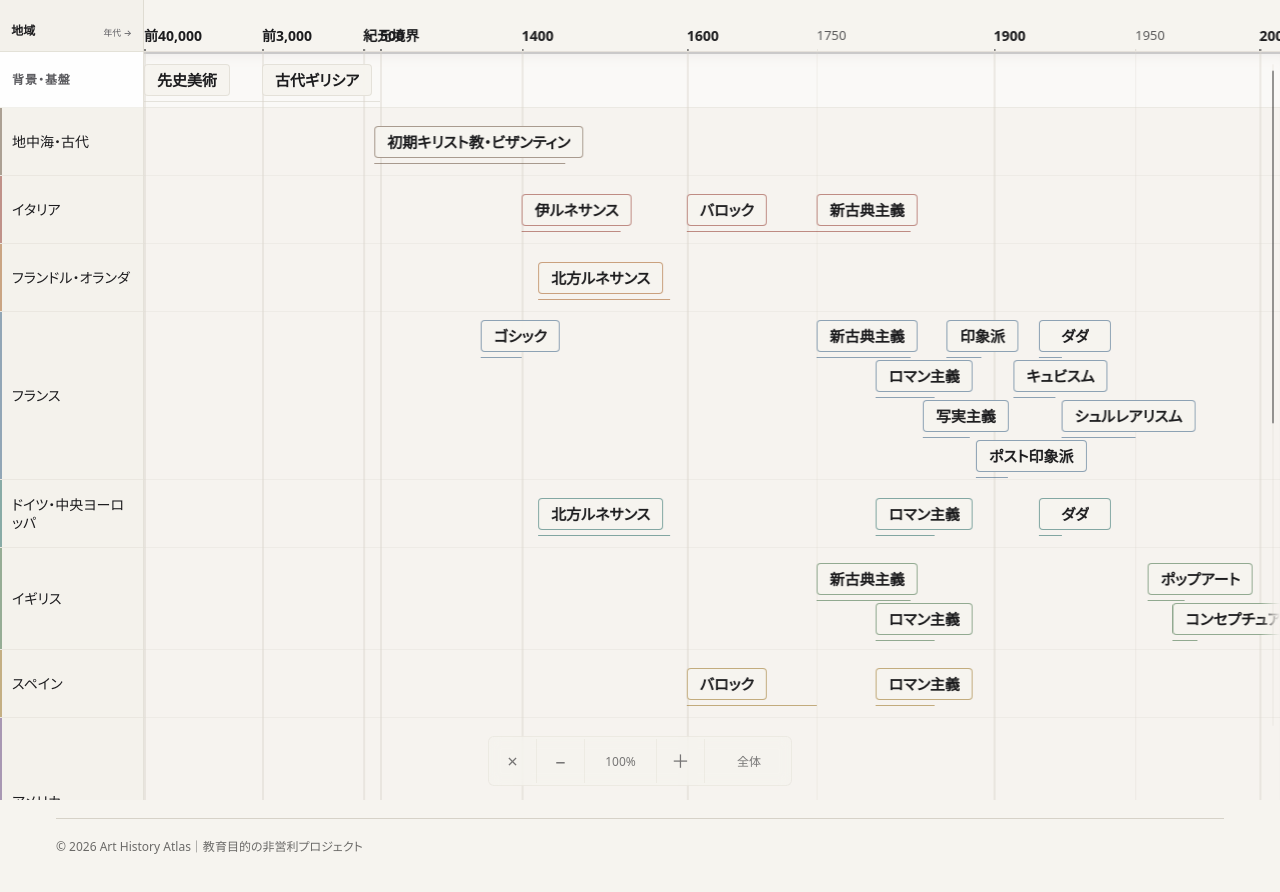
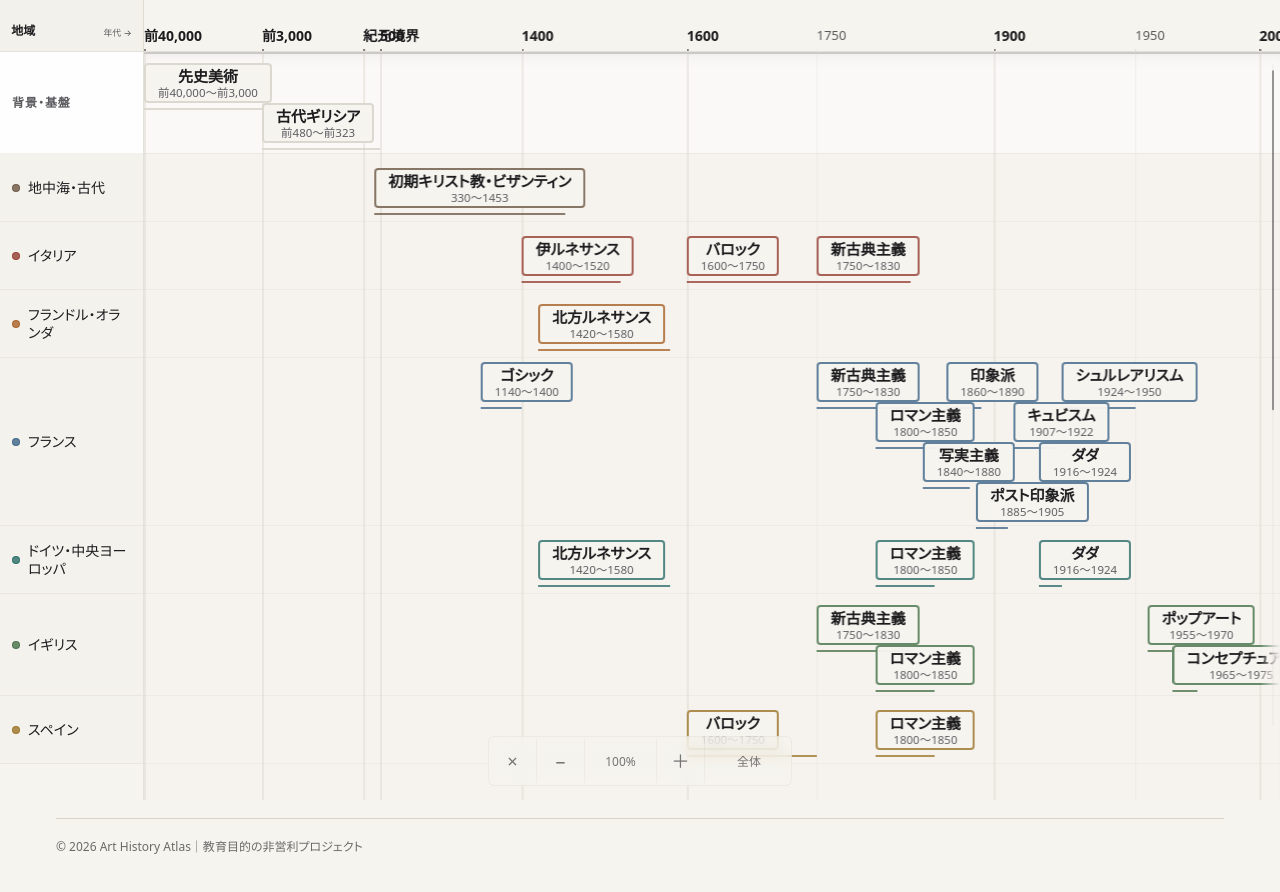
Before and after one commit to taktak2001/art-history-atlas, a Next.js app: page /timeline in a window 1280 px wide. Both pictures are taken after a click on the button "タイムラインを全画面で表示". Shown: the top 892 px of the page. Built offline with nearby package versions, Linux system fonts and the light colour scheme.

Commit message:
Improve timeline label readability

```diff
--- a/src/app/globals.css
+++ b/src/app/globals.css
@@ -681,13 +681,23 @@ html.dark .relation-badge {
 }
 
 .timeline-region-label {
+  gap: 0.45rem;
   border-top: 1px solid rgb(var(--c-line) / 0.22);
   font-weight: 500;
   letter-spacing: 0.015em;
 }
 
 .timeline-region-label:not([data-origin-band]) {
-  box-shadow: inset 2px 0 rgb(var(--timeline-region-rgb) / 0.46);
+  box-shadow: none;
+}
+
+.timeline-region-dot {
+  width: 0.45rem;
+  height: 0.45rem;
+  flex: 0 0 auto;
+  border: 1px solid rgb(var(--timeline-region-rgb) / 0.96);
+  border-radius: 999px;
+  background: rgb(var(--timeline-region-rgb) / 0.78);
 }
 
 .timeline-region-label[data-origin-band] {
@@ -771,8 +781,8 @@ html.dark .relation-badge {
 }
 
 .timeline-bar-visual {
-  height: 1.375rem;
-  border: 1px solid rgb(var(--timeline-region-rgb) / 0.58);
+  height: 2.125rem;
+  border: 2px solid rgb(var(--timeline-region-rgb) / 0.82);
   border-radius: 3px;
   background: rgb(var(--c-paper) / 0.94);
   box-shadow: none;
@@ -785,7 +795,7 @@ html.dark .relation-badge {
 }
 
 .timeline-bar-visual--secondary {
-  border-color: rgb(var(--timeline-region-rgb) / 0.58);
+  border-color: rgb(var(--timeline-region-rgb) / 0.82);
   background: rgb(var(--c-paper) / 0.94);
   box-shadow: none;
   color: rgb(var(--c-ink));
@@ -821,6 +831,8 @@ html.dark .relation-badge {
   white-space: nowrap;
   text-overflow: ellipsis;
   line-height: 1.1;
+  font-size: 0.6875rem;
+  font-weight: 600;
   text-align: center;
 }
 
@@ -831,7 +843,7 @@ html.dark .relation-badge {
   word-break: keep-all;
   text-overflow: ellipsis;
   color: rgb(var(--c-ink));
-  font-size: 0.625rem;
+  font-size: 0.6875rem;
   font-weight: 600;
   font-synthesis: weight;
   line-height: 1.25;
@@ -840,9 +852,9 @@ html.dark .relation-badge {
 
 .timeline-label-date {
   color: rgb(var(--c-muted));
-  font-size: 0.5625rem;
+  font-size: 0.6875rem;
   font-weight: 400;
-  line-height: 1;
+  line-height: 1.05;
   white-space: nowrap;
 }
 
@@ -1213,6 +1225,7 @@ html.dark .relation-badge {
   display: flex;
   width: 100%;
   align-items: center;
+  gap: 0.5rem;
   padding-inline: 0.75rem;
   overflow: hidden;
   border-bottom: 1px solid rgb(var(--c-line) / 0.34);
@@ -1225,7 +1238,16 @@ html.dark .relation-badge {
 }
 
 .timeline-viewer-region-label:not(.timeline-viewer-region-label--origin) {
-  box-shadow: inset 2px 0 rgb(var(--timeline-region-rgb) / 0.54);
+  box-shadow: none;
+}
+
+.timeline-viewer-region-dot {
+  width: 0.5rem;
+  height: 0.5rem;
+  flex: 0 0 auto;
+  border: 1px solid rgb(var(--timeline-region-rgb) / 0.98);
+  border-radius: 999px;
+  background: rgb(var(--timeline-region-rgb) / 0.82);
 }
 
 .timeline-viewer-region-label--origin {
@@ -1351,15 +1373,15 @@ html.dark .relation-badge {
   top: -1px;
   left: 0;
   z-index: 3;
-  height: 1px;
+  height: 2px;
   min-width: 1px;
-  background: rgb(var(--timeline-region-rgb, var(--c-line)) / 0.58);
+  background: rgb(var(--timeline-region-rgb, var(--c-line)) / 0.78);
   transform: translate3d(-200vw, -200vh, 0);
 }
 
 .timeline-viewer-period[data-priority='true'] {
-  height: 1px;
-  background: rgb(var(--timeline-region-rgb, var(--c-line)) / 0.58);
+  height: 2px;
+  background: rgb(var(--timeline-region-rgb, var(--c-line)) / 0.78);
 }
 
 .timeline-viewer-period[data-secondary-occurrence='true'] {
@@ -1418,12 +1440,15 @@ html.dark .relation-badge {
   position: relative;
   display: flex;
   width: 100%;
-  height: 2rem;
+  height: 2.5rem;
+  flex-direction: column;
   align-items: center;
   justify-content: center;
+  gap: 0.125rem;
   padding-inline: 0.75rem;
   overflow: hidden;
-  border: 1px solid rgb(var(--timeline-region-rgb, var(--c-line)) / 0.58);
+  border: 2px solid
+    rgb(var(--timeline-region-rgb, var(--c-line)) / 0.82);
   border-radius: 4px;
   background: rgb(var(--c-paper) / 0.96);
   transition:
@@ -1433,19 +1458,12 @@ html.dark .relation-badge {
 }
 
 .timeline-viewer-node__surface::after {
-  position: absolute;
-  right: auto;
-  bottom: -1px;
-  left: 0.625rem;
-  width: 1.25rem;
-  height: 1px;
-  background: rgb(var(--timeline-region-rgb, var(--c-line)) / 0.62);
-  content: '';
+  content: none;
 }
 
 .timeline-viewer-node[data-priority='true'] .timeline-viewer-node__surface {
   min-width: 4.5rem;
-  border-color: rgb(var(--timeline-region-rgb, var(--c-line)) / 0.58);
+  border-color: rgb(var(--timeline-region-rgb, var(--c-line)) / 0.82);
   background: rgb(var(--c-paper) / 0.96);
 }
 
@@ -1458,7 +1476,7 @@ html.dark .relation-badge {
 
 .timeline-viewer-node[data-secondary-occurrence='true']
   .timeline-viewer-node__surface {
-  border-color: rgb(var(--timeline-region-rgb, var(--c-line)) / 0.58);
+  border-color: rgb(var(--timeline-region-rgb, var(--c-line)) / 0.82);
   color: rgb(var(--c-ink));
   background: rgb(var(--c-paper) / 0.96);
 }
@@ -1488,6 +1506,20 @@ html.dark .relation-badge {
   line-height: 1.2;
   overflow-wrap: normal;
   word-break: keep-all;
+  text-overflow: ellipsis;
+  white-space: nowrap;
+}
+
+.timeline-viewer-node__date {
+  display: block;
+  overflow: hidden;
+  max-width: 100%;
+  color: rgb(var(--c-muted));
+  font-size: 0.71875rem;
+  font-weight: 400;
+  line-height: 1;
+  text-overflow: ellipsis;
+  white-space: nowrap;
 }
 
 .timeline-viewer-node[data-priority='true'] .timeline-viewer-node__short,
@@ -1510,9 +1542,6 @@ html.dark .relation-badge {
 
 .timeline-viewer-node__formal {
   display: none;
-  -webkit-box-orient: vertical;
-  -webkit-line-clamp: 2;
-  white-space: normal;
 }
 
 .timeline-viewer-overflow {
@@ -1565,12 +1594,12 @@ html.dark .relation-badge {
   .timeline-viewer-node__formal,
 .timeline-viewer-frame--active[data-semantic-level='detailed']
   .timeline-viewer-node__formal {
-  display: -webkit-box;
+  display: block;
 }
 
 .timeline-viewer-frame--active[data-semantic-level='detailed']
   .timeline-viewer-node__surface {
-  height: 2rem;
+  height: 2.5rem;
 }
 
 .timeline-viewer-position {
@@ -1670,7 +1699,7 @@ html.dark .relation-badge {
   }
 
   .timeline-viewer-node__surface {
-    height: 2rem;
+    height: 2.5rem;
     padding-inline: 0.625rem;
   }
 
@@ -1682,7 +1711,7 @@ html.dark .relation-badge {
 
   .timeline-viewer-frame--active[data-semantic-level='detailed']
     .timeline-viewer-node__surface {
-    height: 2rem;
+    height: 2.5rem;
   }
 
   .timeline-viewer-controls {
@@ -1730,9 +1759,9 @@ html.dark .relation-badge {
 
 .timeline-bar-visual {
   position: absolute;
-  height: 1.375rem;
+  height: 2.125rem;
   overflow: hidden;
-  border: 1px solid rgb(var(--timeline-region-rgb) / 0.58);
+  border: 2px solid rgb(var(--timeline-region-rgb) / 0.82);
   border-radius: 3px;
   background: rgb(var(--c-paper) / 0.94);
   color: rgb(var(--c-ink));
@@ -1744,13 +1773,13 @@ html.dark .relation-badge {
 }
 
 .timeline-bar-visual--priority {
-  border-color: rgb(var(--timeline-region-rgb) / 0.58);
+  border-color: rgb(var(--timeline-region-rgb) / 0.82);
   background: rgb(var(--c-paper) / 0.94);
   color: rgb(var(--c-ink));
 }
 
 .timeline-follow-label {
-  gap: 0.375rem;
+  gap: 0.125rem;
   background: transparent;
   color: rgb(var(--c-ink));
   font-family: var(--font-sans);
@@ -1760,7 +1789,7 @@ html.dark .relation-badge {
 
 [data-timeline-bar]:hover .timeline-bar-visual,
 [data-timeline-bar]:focus-visible .timeline-bar-visual {
-  border-width: 1px;
+  border-width: 2px;
   border-color: rgb(var(--timeline-region-rgb) / 0.86);
   background: rgb(var(--timeline-region-rgb) / 0.075);
   box-shadow: none;
--- a/src/components/HorizontalTimeline.tsx
+++ b/src/components/HorizontalTimeline.tsx
@@ -59,7 +59,6 @@ const DESKTOP_MIN_LANE_H = 50;
 const MOBILE_MIN_LANE_H = 50;
 const LABEL_INNER_PADDING = 8;
 const LABEL_TEXT_PADDING = 16;
-const LABEL_META_GAP = 6;
 const DESKTOP_DETAIL_LABEL_FOOTPRINT = 140;
 const MOBILE_DETAIL_LABEL_FOOTPRINT = 120;
 
@@ -316,7 +315,6 @@ export function HorizontalTimeline({
         movementId: movement.id,
         href: `/movements/${movement.id}/`,
         nameJa: movement.nameJa,
-        nameEn: movement.nameEn,
         shortLabel: movement.shortLabel,
         dateLabel: `${fmtYear(movement.dates.start)}〜${
           movement.dates.end === null ? '現在' : fmtYear(movement.dates.end)
@@ -346,7 +344,6 @@ export function HorizontalTimeline({
           movementId: movement.id,
           href: `/movements/${movement.id}/`,
           nameJa: summary.label,
-          nameEn: movement.nameEn,
           shortLabel: movement.shortLabel,
           dateLabel: `${fmtYear(movement.dates.start)}〜${
             movement.dates.end === null ? '現在' : fmtYear(movement.dates.end)
@@ -419,10 +416,7 @@ export function HorizontalTimeline({
         const availableWidth = Math.min(geometry.maximumWidth, visibleWidth);
         const availableNameWidth = Math.max(
           1,
-          availableWidth -
-            geometry.dateWidth -
-            LABEL_META_GAP -
-            LABEL_TEXT_PADDING,
+          availableWidth - LABEL_TEXT_PADDING,
         );
         const choice = chooseTimelineLabel({
           name: geometry.name,
@@ -443,10 +437,7 @@ export function HorizontalTimeline({
         const resolvedLabelWidth = Math.max(
           1,
           Math.min(
-            chosenWidth +
-              geometry.dateWidth +
-              LABEL_META_GAP +
-              LABEL_TEXT_PADDING,
+            Math.max(chosenWidth, geometry.dateWidth) + LABEL_TEXT_PADDING,
             availableWidth,
           ),
         );
@@ -502,7 +493,7 @@ export function HorizontalTimeline({
       const dateWidth = dateElement.getBoundingClientRect().width;
       const availableNameWidth = Math.max(
         1,
-        availableWidth - dateWidth - LABEL_META_GAP - LABEL_TEXT_PADDING,
+        availableWidth - LABEL_TEXT_PADDING,
       );
       const name = element.dataset.fullLabel ?? '';
       const shortLabel = element.dataset.shortLabel || undefined;
@@ -534,7 +525,7 @@ export function HorizontalTimeline({
       const resolvedLabelWidth = Math.max(
         1,
         Math.min(
-          chosenWidth + dateWidth + LABEL_META_GAP + LABEL_TEXT_PADDING,
+          Math.max(chosenWidth, dateWidth) + LABEL_TEXT_PADDING,
           availableWidth,
         ),
       );
@@ -789,7 +780,8 @@ export function HorizontalTimeline({
                 } as CSSProperties
               }
             >
-              {REGION_LABELS[lane.region]}
+              <span className="timeline-region-dot" aria-hidden="true" />
+              <span>{REGION_LABELS[lane.region]}</span>
             </div>
           ))}
         </div>
@@ -975,7 +967,7 @@ export function HorizontalTimeline({
                           data-follow-label
                           data-full-label={movement.nameJa}
                           data-short-label={movement.shortLabel}
-                          className="timeline-follow-label pointer-events-none absolute inset-y-0 left-0 flex items-center overflow-hidden px-px"
+                          className="timeline-follow-label pointer-events-none absolute inset-y-0 left-0 flex flex-col items-center justify-center overflow-hidden px-px"
                         >
                           <span
                             data-label-text
--- a/src/components/TimelineViewerFrame.tsx
+++ b/src/components/TimelineViewerFrame.tsx
@@ -43,7 +43,6 @@ export type TimelineViewerNode = {
   movementId: string;
   href: string;
   nameJa: string;
-  nameEn: string;
   shortLabel?: string;
   dateLabel: string;
   regionLabel: string;
@@ -1370,7 +1369,13 @@ export function TimelineViewerFrame({
                       : undefined
                   }
                 >
-                  {region.label}
+                  {region.id !== 'origin' && (
+                    <span
+                      className="timeline-viewer-region-dot"
+                      aria-hidden="true"
+                    />
+                  )}
+                  <span>{region.label}</span>
                 </span>
               ))}
             </div>
@@ -1503,7 +1508,7 @@ export function TimelineViewerFrame({
                     setMovementPeersHighlighted(node.movementId, false)
                   }
                   aria-label={`${node.nameJa}。${node.dateLabel}。${node.regionLabel}。${node.classificationLabel}。${node.priority ? '基本項目' : '充実・詳細項目'}`}
-                  title={`${node.nameJa} (${node.nameEn})`}
+                  title={`${node.nameJa} ${node.dateLabel}`}
                 >
                   <span className="timeline-viewer-node__surface">
                     <span className="timeline-viewer-node__short">
@@ -1514,7 +1519,9 @@ export function TimelineViewerFrame({
                     </span>
                     <span className="timeline-viewer-node__formal">
                       {node.nameJa}
-                      <span lang="en">（{node.nameEn}）</span>
+                    </span>
+                    <span className="timeline-viewer-node__date">
+                      {node.dateLabel}
                     </span>
                   </span>
                 </Link>
```
Also changed, not shown: 5 other files (tests, documents, lock files or other folders).
